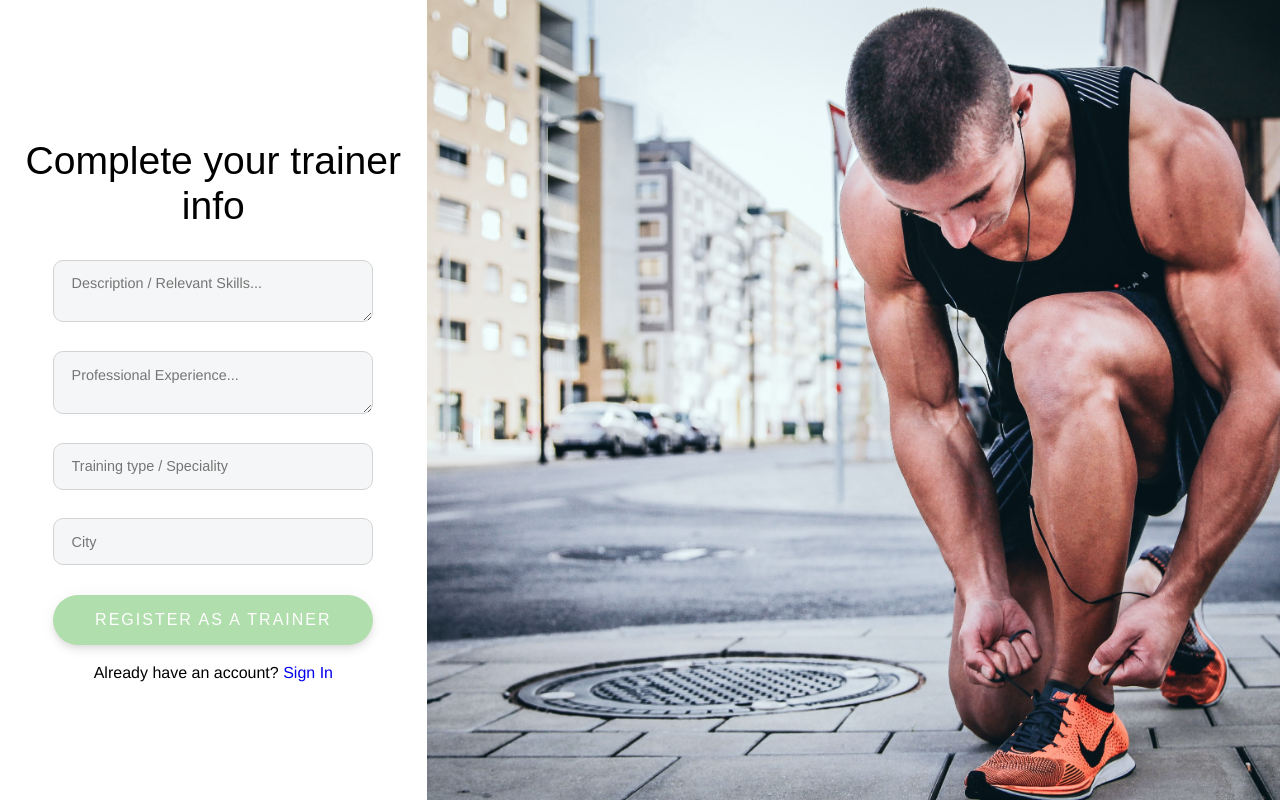
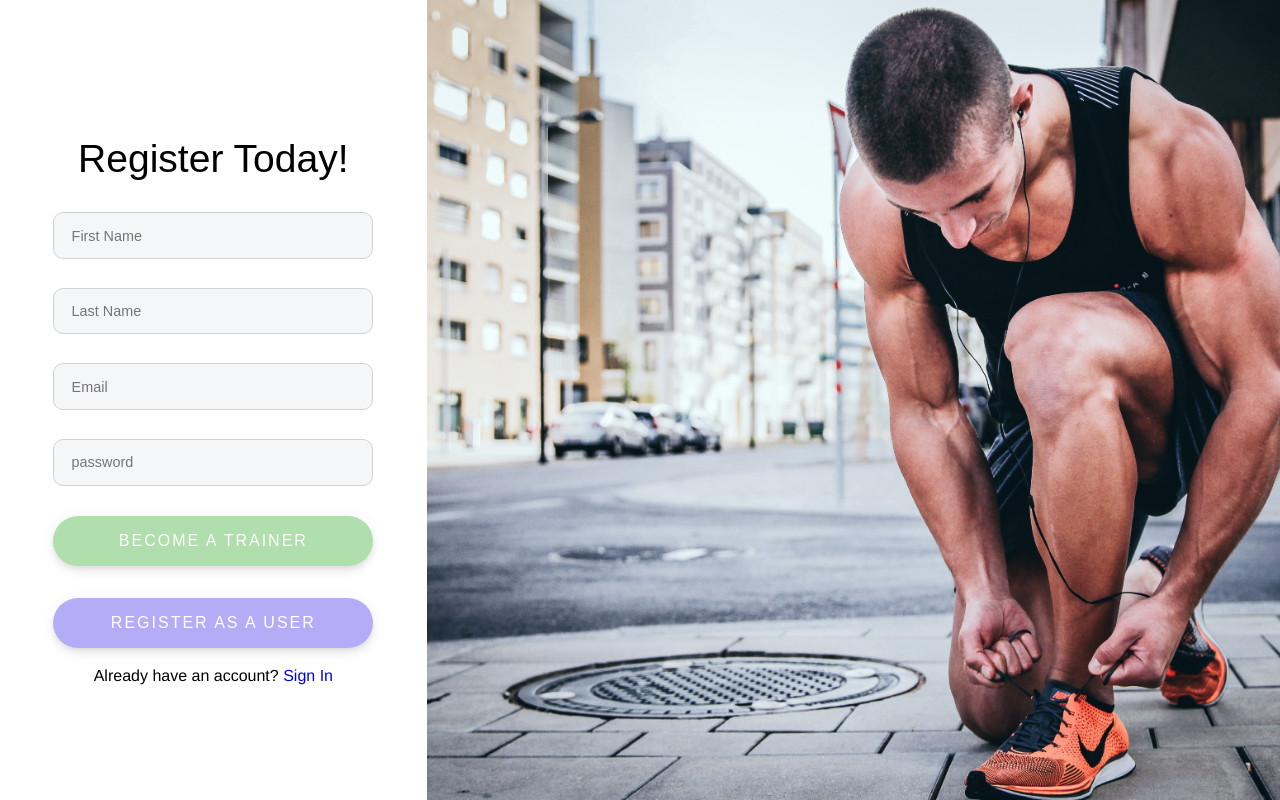
Before and after one commit to chingu-voyages/v11-bears-team-08, a React (Create React App) app in the folder client/: page /register in a window 1280 px wide. Built offline with nearby package versions, Linux system fonts and the light colour scheme; no server answers.

Commit message:
switch to using a multi step form to cover both types of signups

```diff
--- a/client/src/pages/Signup/index.js
+++ b/client/src/pages/Signup/index.js
@@ -67,6 +67,9 @@ export default function Signup() {
   const [experienceError, setExperienceError] = useState('')
   const [specialityError, setSpecialityError] = useState('')
   const [cityError, setCityError] = useState('')
+
+  // controls which form fields appear, and which signup to trigger on submit
+  const [isTrainerSignup, setIsTrainerSignup] = useState(false)
 
   // enables submitting the form only when eligible
   const [isLoading, setLoading] = useState(false)
@@ -141,21 +144,26 @@ export default function Signup() {
   return (
     <Container>
       <Form onSubmit={handleSubmit}>
+        {isTrainerSignup ? (
           <TrainerFields
             trainerProps={trainerProps}
             setTrainerProps={setTrainerProps}
             errorsProps={trainerErrorsProps}
             setErrorsProps={setTrainerErrorsProps}
             buttonsProps={trainerButtonsProps}
+            setIsTrainerSignup={setIsTrainerSignup}
           />
-
-        {/* <UserFields
+        ) : (
+          <UserFields
             userProps={userProps}
             setUserProps={setUserProps}
             errorsProps={userErrorsProps}
             setErrorsProps={setUserErrorsProps}
             buttonsProps={userButtonsProps}
-        /> */}
+            setIsTrainerSignup={setIsTrainerSignup}
+          />
+        )}
+
         <p>
           Already have an account? <Link to="/login">Sign In</Link>
         </p>
@@ -192,7 +200,8 @@ function UserFields({
   setUserProps,
   errorsProps,
   setErrorsProps,
-  buttonsProps
+  buttonsProps,
+  setIsTrainerSignup
 }) {
   return (
     <>
@@ -250,6 +259,19 @@ function UserFields({
       )}
 
       <Button
+        type="button"
+        trainer
+        disabled={
+          buttonsProps.isLoading ||
+          !buttonsProps.isUserReady ||
+          !buttonsProps.isUserInputValid
+        }
+        onClick={() => setIsTrainerSignup(true)}
+      >
+        Become a Trainer
+      </Button>
+
+      <Button
         disabled={
           buttonsProps.isLoading ||
           !buttonsProps.isUserReady ||
@@ -300,12 +322,14 @@ const TextArea = styled.textarea`
   ${({ error }) => error && 'border-left: 10px red solid;'}
 `
 
+// TODO: call algolia and grab the city id + name
 function TrainerFields({
   trainerProps,
   setTrainerProps,
   errorsProps,
   setErrorsProps,
-  buttonsProps
+  buttonsProps,
+  setIsTrainerSignup
 }) {
   // cityInput will be used to request a city by name using algolia, then
   // update the parent's city variable with an object containing its data
@@ -363,6 +387,14 @@ function TrainerFields({
       {errorsProps.cityError && <ErrorText>{errorsProps.cityError}</ErrorText>}
 
       <Button
+        type="button"
+        disabled={buttonsProps.isLoading}
+        onClick={() => setIsTrainerSignup(false)}
+      >
+        Go back
+      </Button>
+
+      <Button
         trainer
         disabled={
           buttonsProps.isLoading ||
```
Lines whose indentation alone changed are shown as unchanged.
